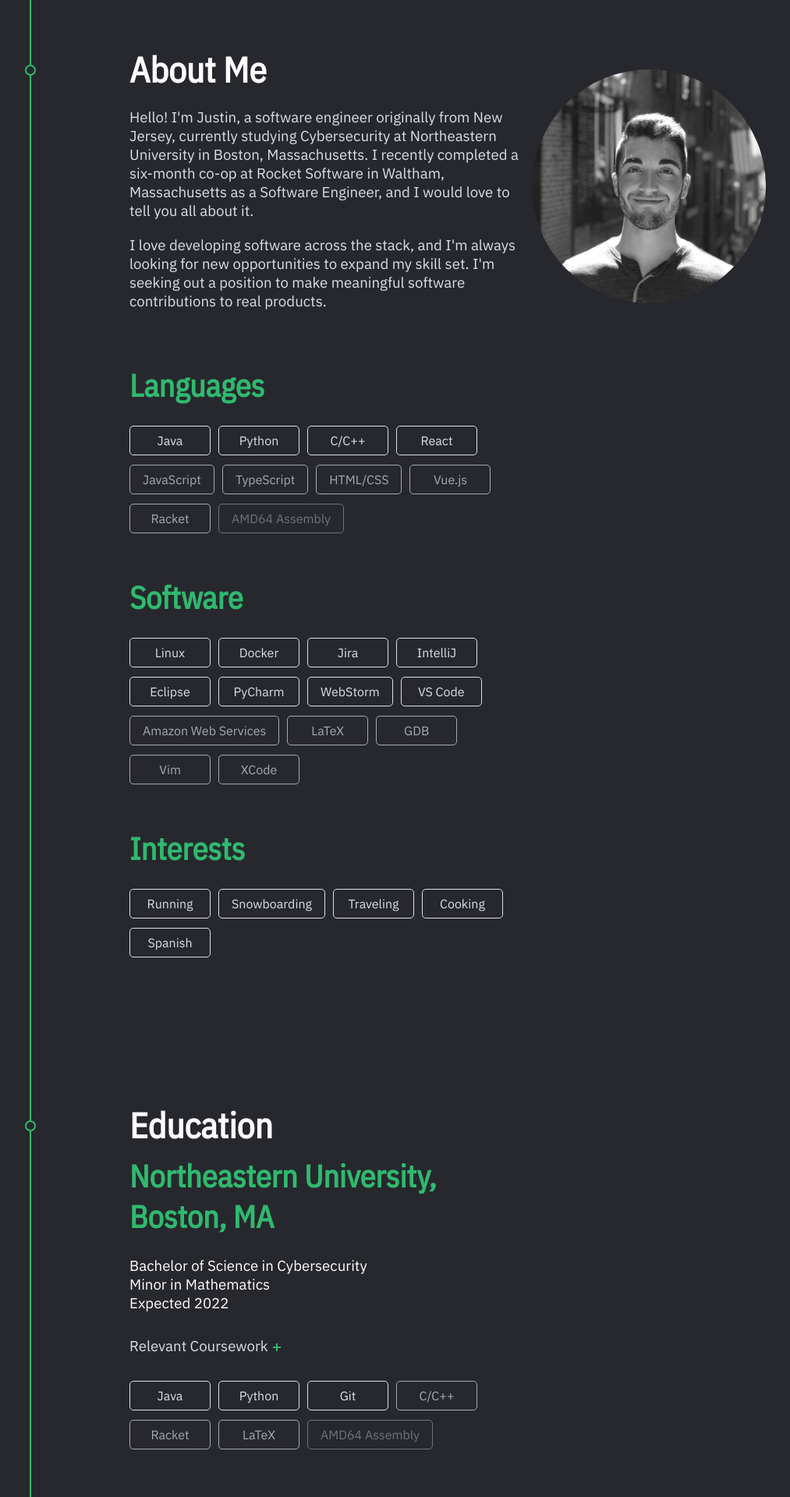
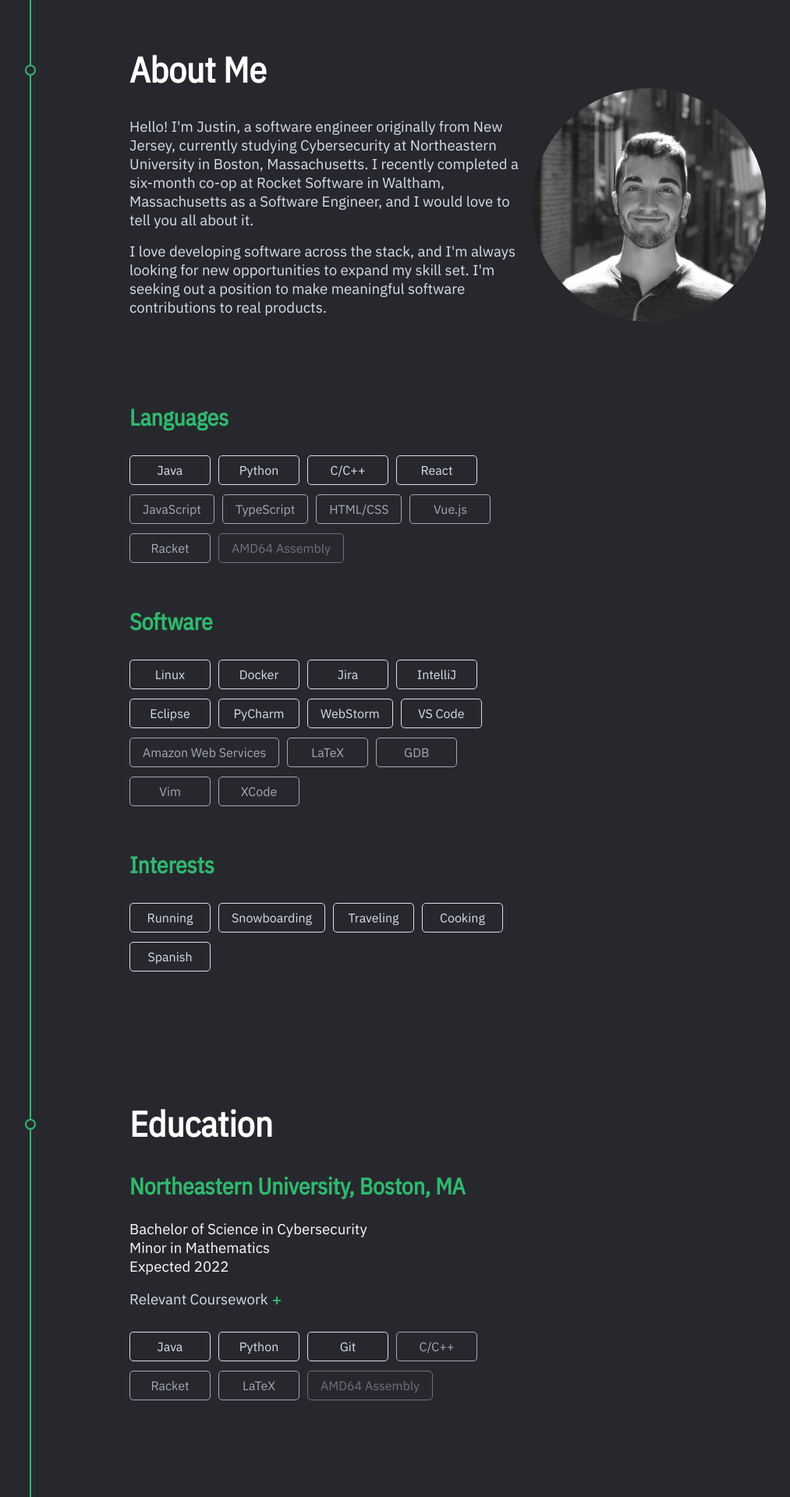
Before and after one commit to justinkonecny/website, a React (Create React App) app: page / in a window 1280 px wide. Shown: the part 820-2740 px from the top of the page at 78% size, without its empty margins (90-1103 px from the left). Built offline with nearby package versions, Linux system fonts and the light colour scheme.

Commit message:
Fix component spacing

```diff
--- a/src/components/ExpandableText.js
+++ b/src/components/ExpandableText.js
@@ -19,7 +19,7 @@ export class ExpandableText extends Component {
 
     render() {
         return (
-            <div>
+            <div className={'expandable-container'}>
                 <div className={'expandable-header'}>
                     <h5>{this.props.text}</h5>
                     <button className={'plus-btn'} onClick={this.toggleExpand}>
--- a/src/components/Home.js
+++ b/src/components/Home.js
@@ -1,6 +1,6 @@
 import React, {Component} from 'react';
 import profile from '../resources/profile.jpeg';
-import animator from '../resources/animator.png';
+import calendays from '../resources/calendays.png';
 import libertyCars from '../resources/liberty_cars_results.png';
 import '../css/Home.scss';
 import {TimelineElement} from './TimelineElement';
@@ -314,15 +314,14 @@ export class Home extends Component {
                         <div className={this.state.isMobile ? 'about about-mobile' : 'about'}>
                             <div className={this.state.isMobile ? 'about-inner about-inner-mobile' : 'about-inner'}>
                                 <div className={this.state.isMobile ? 'about-text about-text-mobile' : 'about-text'}>
-                                    <h2 id={'about-me'} style={{'color': 'white'}}>About Me</h2>
-                                    <div className={this.state.showAboutMe ? 'fade-in' : 'fade-in-hide'} style={{'margin': '20px auto'}}>
+                                    <h2 id={'about-me'}>About Me</h2>
+                                    <div className={this.state.showAboutMe ? 'fade-in about-inside' : 'fade-in-hide about-inside'}>
                                         <p>
                                             Hello! I'm Justin, a software engineer originally from New Jersey, currently studying
                                             Cybersecurity at Northeastern University in Boston, Massachusetts. I recently completed
                                             a six-month co-op at Rocket Software in Waltham, Massachusetts as a Software Engineer, and
                                             I would love to tell you all about it.
                                         </p>
-                                        <br/>
                                         <p>
                                             I love developing software across the stack, and I'm always looking for new opportunities
                                             to expand my skill set. I'm seeking out a position to make meaningful software
@@ -330,7 +329,11 @@ export class Home extends Component {
                                         </p>
                                     </div>
                                 </div>
-                                <ProfileImage isMobile={this.state.isMobile}/>
+                                <div className={this.state.isMobile ? 'about-profile-mobile' : 'about-profile'}>
+                                    <div className={this.state.isMobile ? 'profile-crop profile-crop-mobile' : 'profile-crop'}>
+                                        <img src={profile} className={this.state.isMobile ? 'profile-img profile-img-mobile' : 'profile-img'} alt={'Profile'}/>
+                                    </div>
+                                </div>
                             </div>
 
                             <div id={'highlights'} className={this.state.isMobile ? 'highlights highlights-mobile' : 'highlights'}>
@@ -401,7 +404,7 @@ export class Home extends Component {
                             </h4>
                             <ExpandableText text={'Relevant Coursework'}>
                                 <ul className={this.state.isMobile ? 'list-container list-container-mobile' : 'list-container'}>
-                                    <div className={this.state.isMobile ? 'list list-mobile' : 'list'} style={{'padding': '0'}}>
+                                    <div className={this.state.isMobile ? 'list list-mobile' : 'list'}>
                                         <li>Object-Oriented Design</li>
                                         <li>Algorithms & Data Structures</li>
                                         <li>Networks & Distributed Systems</li>
@@ -437,12 +440,37 @@ export class Home extends Component {
                     {/* WORK EXPERIENCE */}
                     <TimelineElement dotId={'experience'} textOnly={true} filled={this.state.currentSection === Sections.EXPERIENCE}>
                         <h2 id={'experience'}>Professional Experience</h2>
+
+                        <h3>Places For Less</h3>
+                        <h4>Full Stack Software Engineer Co-op<br/>May - December 2020 | Boston, MA</h4>
+                        <h5>
+                            Places For Less is building the first real estate platform to fundamentally change the way we rent,
+                            pairing leading technology with an on-demand workforce to make an affordable and seamless apartment search experience.
+                        </h5>
+                        {/*<ExpandableText text={'Role + Responsibilities'}>*/}
+                        {/*    <ul className={this.state.isMobile ? 'list-container list-container-mobile' : 'list-container'}>*/}
+                        {/*        <div className={this.state.isMobile ? 'list list-mobile' : 'list'}>*/}
+                        {/*            <li>TBD</li>*/}
+                        {/*        </div>*/}
+                        {/*    </ul>*/}
+                        {/*</ExpandableText>*/}
+                        <div id={'pfl-skills'} className={this.state.showRocketSkills ? 'skills fade-in' : 'skills fade-in-hide'}>
+                            <span className={'skill-all body-skill skill-proficient'}>PHP</span>
+                            {/*<span className={'skill-all body-skill skill-proficient'}>Laravel</span>*/}
+                            {/*<span className={'skill-all body-skill skill-proficient'}>Eloquent</span>*/}
+                            <span className={'skill-all body-skill skill-proficient'}>Angular</span>
+                            {/*<span className={'skill-all body-skill skill-proficient'}>Asana</span>*/}
+                            {/*<span className={'skill-all body-skill skill-proficient'}>Git</span>*/}
+                        </div>
+
+                        <br/>
+
                         <h3>Rocket Software</h3>
                         <h4>Software Engineer Co-op<br/>July - December 2019 | Waltham, MA</h4>
-                        <p>
+                        <h5>
                             Rocket Software is a software development firm that develops products that are designed to
                             run on mainframes, Linux/Unix/Windows, IBM i, cloud, and hybrid/virtualized systems.
-                        </p>
+                        </h5>
                         <ExpandableText text={'Role + Responsibilities'}>
                             <ul className={this.state.isMobile ? 'list-container list-container-mobile' : 'list-container'}>
                                 <div className={this.state.isMobile ? 'list list-mobile' : 'list'}>
@@ -454,7 +482,7 @@ export class Home extends Component {
                                 </div>
                             </ul>
                         </ExpandableText>
-                        <div id={'rocket-skills'} className={this.state.showRocketSkills ? 'skills fade-in' : 'skills fade-in-hide'} style={{'marginBottom': '0'}}>
+                        <div id={'rocket-skills'} className={this.state.showRocketSkills ? 'skills fade-in' : 'skills fade-in-hide'}>
                             <span className={'skill-all body-skill skill-proficient'}>Java</span>
                             <span className={'skill-all body-skill skill-proficient'}>Python</span>
                             <span className={'skill-all body-skill skill-proficient'}>React</span>
@@ -462,17 +490,18 @@ export class Home extends Component {
                             <span className={'skill-all body-skill skill-proficient'}>Jira</span>
                             <span className={'skill-all body-skill skill-proficient'}>Linux CLI</span>
                             <span className={'skill-all body-skill skill-proficient'}>Git</span>
+                            <span className={'skill-all body-skill skill-familiar'}>Selenium</span>
                         </div>
 
                         <br/>
 
                         <h3>Vonage</h3>
                         <h4>Information Security Associate<br/>July - August 2018 | Holmdel, NJ</h4>
-                        <p>
+                        <h5>
                             Vonage is a business cloud communications provider, headquartered in New Jersey. As an
                             Information Security Associate, I worked directly with the the Vonage Information Security
                             team to develop software-based solutions for internal use.
-                        </p>
+                        </h5>
                         <ExpandableText text={'Role + Responsibilities'}>
                             <ul className={this.state.isMobile ? 'list-container list-container-mobile' : 'list-container'}>
                                 <div className={this.state.isMobile ? 'list list-mobile' : 'list'}>
@@ -483,7 +512,7 @@ export class Home extends Component {
                                 </div>
                             </ul>
                         </ExpandableText>
-                        <div id={'vonage-skills'} className={this.state.showVonageSkills ? 'skills fade-in' : 'skills fade-in-hide'} style={{'marginBottom': '0'}}>
+                        <div id={'vonage-skills'} className={this.state.showVonageSkills ? 'skills fade-in' : 'skills fade-in-hide'}>
                             <span className={'skill-all body-skill skill-proficient'}>Python</span>
                             <span className={'skill-all body-skill skill-proficient'}>Amazon Web Services</span>
                             <span className={'skill-all body-skill skill-proficient'}>Linux CLI</span>
@@ -497,8 +526,23 @@ export class Home extends Component {
                     <TimelineElement dotId={'projects'} filled={this.state.currentSection === Sections.PROJECTS}>
                         <div className={'projects'}>
                             <div className={this.state.isMobile ? 'project-body project-body-mobile' : 'project-body'}>
-                                <h2 id={'projects'} style={{'color': 'white'}}>Software Projects</h2>
+                                <h2 id={'projects'}>Software Projects</h2>
                                 <h3>Featured Projects</h3>
+
+                                <div className={'featured-projects'}>
+                                    <FeaturedProject title={'Calendays'} year={'2020'} imageSrc={calendays} isMobile={this.state.isMobile}>
+                                        <p>
+                                            Web application used for shared event planning. Uses Firebase for user authentication and
+                                            storing user data (events, networks, profile). Once authenticated and verified, users can
+                                            create events to be displayed on their calendar. Users can also create named networks, which
+                                            consist of groups of two or more users.
+                                        </p>
+                                        <div className={this.state.showAnimatorSkills ? 'project-skills fade-in' : 'project-skills fade-in-hide'}>
+                                            <span className={'skill-all proj-skill skill-proficient'}>React</span>
+                                            <span className={'skill-all proj-skill skill-proficient'}>TypeScript</span>
+                                            <span className={'skill-all proj-skill skill-proficient'}>Firebase</span>
+                                        </div>
+                                    </FeaturedProject>
 
                                     <FeaturedProject title={'Liberty Cars'} year={'2019'} imageSrc={libertyCars} isMobile={this.state.isMobile}>
                                         <p>
@@ -514,20 +558,7 @@ export class Home extends Component {
                                             <span className={'skill-all proj-skill skill-proficient'}>Firebase</span>
                                         </div>
                                     </FeaturedProject>
-
-                                <FeaturedProject title={'Interactive Animator'} year={'2018'} imageSrc={animator} isMobile={this.state.isMobile}>
-                                    <p>
-                                        A Java application developed with a Java Swing user interface in a pair programming
-                                        setting to read and display textual descriptions of animations. Display modes include
-                                        interactive, visual, textual, and SVG. Interactive options developed are pause, resume,
-                                        restart, loop on/off, speed increase/decrease, and export animation.
-                                    </p>
-                                    <div className={this.state.showAnimatorSkills ? 'project-skills fade-in' : 'project-skills fade-in-hide'}>
-                                        <span className={'skill-all proj-skill skill-proficient'}>Java</span>
-                                        <span className={'skill-all proj-skill skill-proficient'}>Swing</span>
-                                        <span className={'skill-all proj-skill skill-proficient'}>MVC</span>
                                 </div>
-                                </FeaturedProject>
 
 
                                 <h3 id={'additional-projects'}>Additional Projects</h3>
@@ -565,6 +596,13 @@ export class Home extends Component {
                                         and pointer arithmetic. The allocator utilized bucket-style free-lists to handle
                                         allocation, reallocation and freeing of varying sized memory chunks.
                                     </Card>
+
+                                    <Card title={'Interactive Animator'} isMobile={this.state.isMobile}>
+                                        Developed this Java application with a Java Swing user interface in a pair programming
+                                        setting to read and display textual descriptions of animations. Display modes include
+                                        interactive, visual, textual, and SVG. Interactive options developed are pause, resume,
+                                        restart, loop on/off, speed increase/decrease, and export animation.
+                                    </Card>
                                 </div>
 
                             </div>
@@ -579,7 +617,6 @@ export class Home extends Component {
                                     <p>
                                         I am currently seeking opportunities for a co-op position or internship for July through December 2020 in a software engineering role.
                                     </p>
-                                    <br/>
                                     <p>
                                         Looking to chat about my work experiences or any of my projects? Feel free to reach out!
                                     </p>
@@ -590,9 +627,6 @@ export class Home extends Component {
                     </TimelineElement>
 
                 </Timeline>
-
-                {/*<Icons isMobile={this.state.isMobile} hoverIcons={this.state.hoverIcons}/>*/}
-                {/*<Footer/>*/}
             </div>
         );
     }
@@ -616,36 +650,3 @@ class FeaturedProject extends Component {
         );
     }
 }
-
-
-/**
- * Component to crop and display the profile image. Does not render on a mobile device.
- */
-class ProfileImage extends Component {
-    render() {
-        return (
-            <div className={this.props.isMobile ? 'about-profile-mobile' : 'about-profile'}>
-                <div className={this.props.isMobile ? 'profile-crop profile-crop-mobile' : 'profile-crop'}>
-                    <img src={profile} className={this.props.isMobile ? 'profile-img profile-img-mobile' : 'profile-img'} alt={'Profile'}/>
-                </div>
-            </div>
-        );
-    }
-}
-
-/**
- * Component for the footer displayed at the bottom of the page. Does not render on a mobile device.
- */
-class Footer extends Component {
-    render() {
-        if (this.props.isMobile) {
-            return null;
-        } else {
-            return (
-                <div className={'footer'}>
-                    <p>Developed by Justin Konecny</p>
-                </div>
-            );
-        }
-    }
-}
--- a/src/css/ContactForm.scss
+++ b/src/css/ContactForm.scss
@@ -2,6 +2,7 @@
 
 .contact-form {
   margin: 25px 0;
+  color: white;
 
   input, textarea {
     background-color: $gray-background;
--- a/src/css/ExpandableText.scss
+++ b/src/css/ExpandableText.scss
@@ -1,9 +1,11 @@
 @import 'Global';
+
+.expandable-container {
+  margin-bottom: 14px;
 
   .expandable-header {
     display: flex;
     align-items: center;
-  margin-top: 17px;
 
     p {
       margin: 0 5px 0 0;
@@ -11,7 +13,7 @@
   }
 
   .expandable-content {
-  max-height: 300px;
+    max-height: 400px;
     transition: max-height 600ms ease-in;
     overflow: hidden;
   }
@@ -21,3 +23,4 @@
     transition: max-height 600ms ease-out;
     overflow: hidden;
   }
+}
--- a/src/css/Home.scss
+++ b/src/css/Home.scss
@@ -10,7 +10,7 @@ h1 {
 }
 
 h2 {
-  margin: 0 0 10px 0;
+  margin: 0 0 32px 0;
   font-family: 'IBM Plex Sans Condensed', sans-serif;
   font-size: 34pt;
   font-weight: bold;
@@ -18,14 +18,15 @@ h2 {
 }
 
 h3 {
-  margin: 0 0 10px 0;
+  margin: 24px 0;
   font-family: 'IBM Plex Sans Condensed', sans-serif;
-  font-size: 30pt;
+  font-size: 22pt;
   font-weight: 600;
   color: $green;
 }
 
 h4 {
+  margin: 12px 0;
   font-family: 'IBM Plex Sans', sans-serif;
   font-size: 14pt;
   font-weight: 500;
@@ -40,8 +41,16 @@ h5 {
   color: $off-white;
 }
 
+h6 {
+  margin: 12px 0;
+  font-family: 'IBM Plex Sans', sans-serif;
+  font-size: 14pt;
+  font-weight: 500;
+  color: $off-white;
+}
+
 p { // Body2
-  margin: 0;
+  margin: 16px 0;
   font-family: 'IBM Plex Sans', sans-serif;
   font-size: 14pt;
 }
@@ -70,19 +79,6 @@ button {
 button:hover {
   cursor: pointer;
 }
-
-
-
-
-//.timeline::after {
-//  background-color: $green;
-//  position: absolute;
-//  width: 2px;
-//  content: '';
-//  top: 0;
-//  bottom: 0;
-//  left: 10%;
-//}
 
 .plus-btn {
   height: 15px;
@@ -180,6 +176,10 @@ button:hover {
     .about-text {
       max-width: 60%;
       text-align: left;
+
+      .about-inside {
+        margin-bottom: 60px;
+      }
     }
 
     .about-profile {
@@ -249,7 +249,6 @@ button:hover {
 
     .highlight-skills {
       width: $content-margin;
-      margin: 20px 0;
       display: flex;
       flex-wrap: wrap;
 
@@ -314,7 +313,8 @@ button:hover {
 }
 
 .list {
-  margin: 10px 5% 0 5%;
+  margin: 0 30px;
+  padding: 0;
 }
 
 .list-mobile {
@@ -373,7 +373,6 @@ button:hover {
 }
 
 .skills {
-  margin: 17px 0 0 0;
   display: flex;
   flex-wrap: wrap;
 }
@@ -396,16 +395,22 @@ button:hover {
   margin: 10px 13vw;
 }
 
+.featured-projects {
+  margin-bottom: 80px;
+}
+
 .project {
   display: flex;
   border-radius: 5px;
-  padding: 20px 0;
   margin: 0;
   justify-content: space-between;
 
   h3 {
     color: white;
-    margin-right: 20px;
+  }
+
+  p {
+    margin-top: 0;
   }
 
   .featured-project-header {
@@ -419,7 +424,8 @@ button:hover {
     font-weight: 600;
     border: 1.5px solid $off-white;
     border-radius: 5px;
-    padding: 6px 8px;
+    padding: 5px 8px;
+    margin: 0 24px;
   }
 }
 
@@ -441,16 +447,15 @@ button:hover {
   width: 100%;
   display: flex;
   flex-wrap: wrap;
-  margin: 10px 0;
 }
 
 .proj-skill {
 }
 
 .img-container {
-  display: flex;
+  //display: flex;
+  //justify-content: flex-end;
   width: 47.5%;
-  justify-content: flex-end;
 
   .img-proj {
     width: 90%;
@@ -464,7 +469,8 @@ button:hover {
 }
 
 .additional-projects {
-  column-count: 2;
+  margin-top: 40px;
+  column-count: 3;
   column-gap: 5%;
 }
 
@@ -489,6 +495,7 @@ button:hover {
 }
 
 .get-in-touch {
+  margin-bottom: 32px;
 }
 
 .get-in-touch-mobile {
```
Also changed, not shown: src/resources/calendays.png (added). Lines whose indentation alone changed are shown as unchanged.
